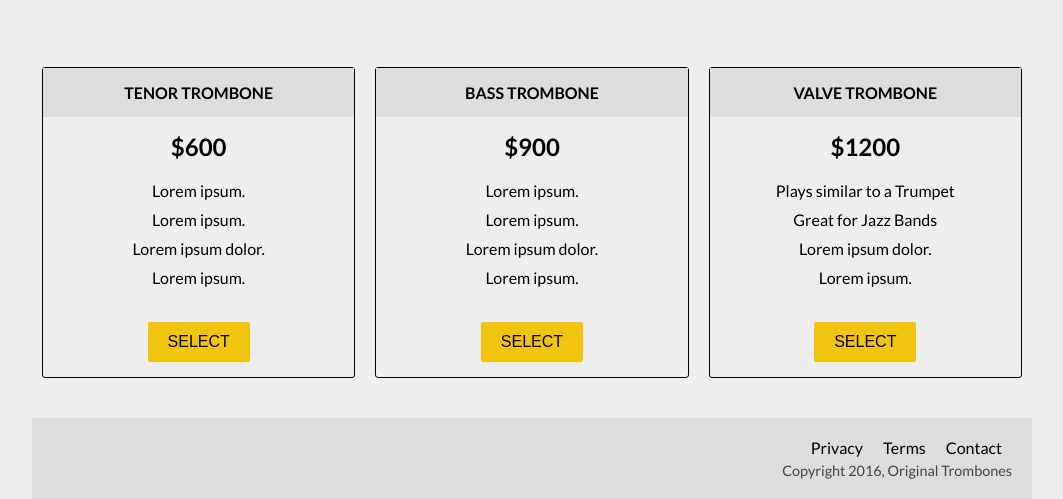
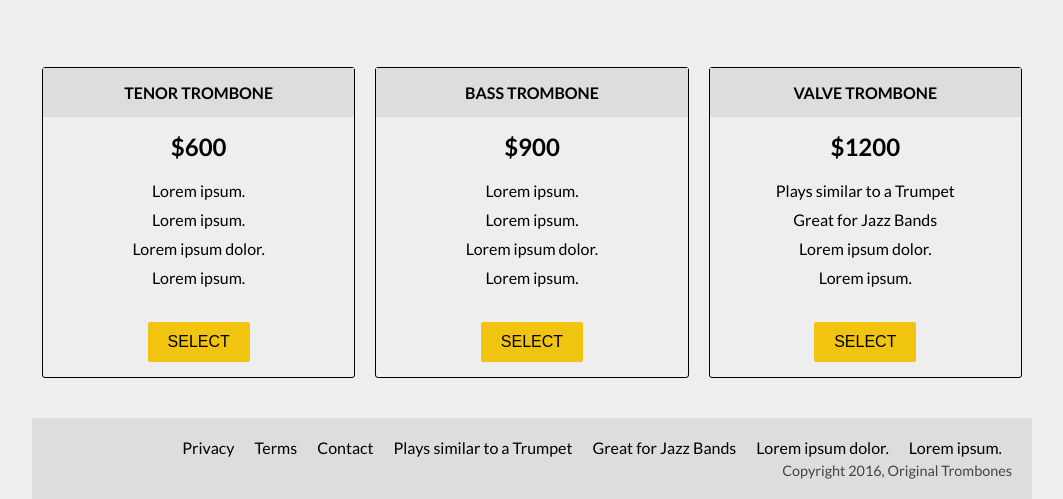
Before and after one commit to Zmulvihill/Product-landing-page-certification-project, a plain HTML site: page index.html in a window 1280 px wide. Shown: the part 1023-1522 px from the top of the page, without its empty margins (108-1171 px from the left). Drawn offline with Linux system fonts and the light colour scheme.

Commit message:
added lines 135-137

```diff
--- a/index.html
+++ b/index.html
@@ -131,6 +131,10 @@
             <li><a href="#">Privacy</a></li>
             <li><a href="#">Terms</a></li>
             <li><a href="#">Contact</a></li>
+            <li>Plays similar to a Trumpet</li>
+              <li>Great for Jazz Bands</li>
+              <li>Lorem ipsum dolor.</li>
+              <li>Lorem ipsum.</li>
           </ul>
           <span>Copyright 2016, Original Trombones</span>
         </footer>
```
